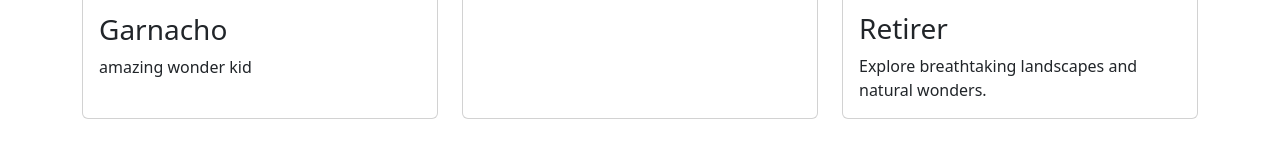
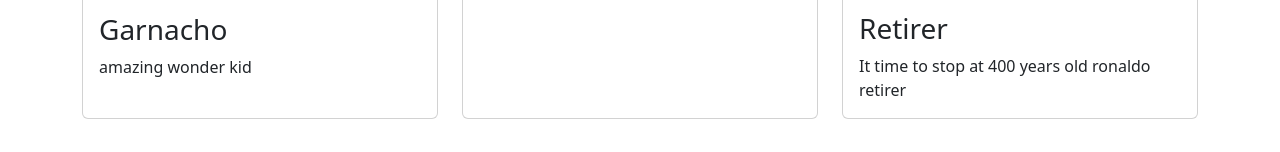
Before and after one commit to euauangklu/lab958331, a website: page index.html in a window 1280 px wide. Shown: the part 480-632 px from the top of the page. Drawn offline with nearby package versions, Linux system fonts and the light colour scheme.

Commit message:
Update index.html

```diff
--- a/index.html
+++ b/index.html
@@ -38,7 +38,7 @@
 <img src="ronaldo.jpg" class="card-img-top img-fluid" alt="Ronaldo">
 <div class="card-body">
 <h3 class="card-title">Retirer</h3>
-<p class="card-text">Explore breathtaking landscapes and natural wonders.</p>
+<p class="card-text">It time to stop at 400 years old ronaldo retirer</p>
 </div>
 </div>
 </div>
```
